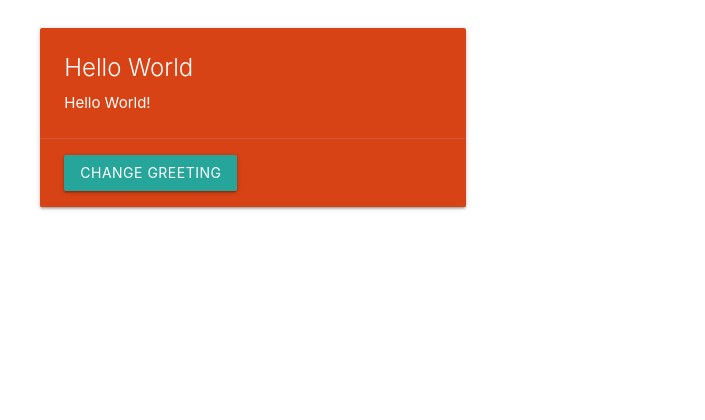
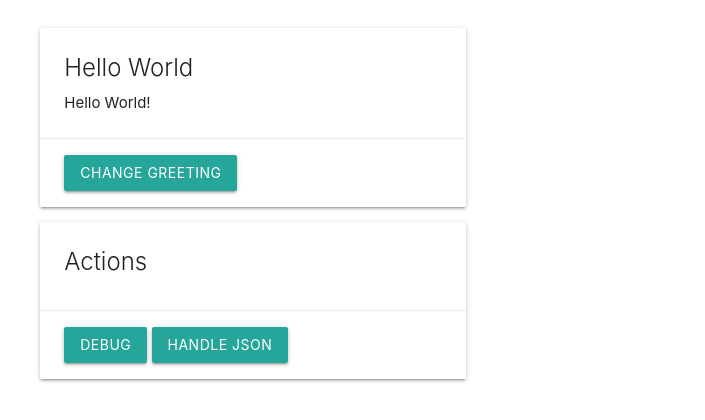
Before and after one commit to feihong/typescript-quickstart, a website with bundled scripts: page static/index.html in a window 1280 px wide. Shown: the part 116-536 px from the top of the page, without its empty margins (163-868 px from the left). Built offline with nearby package versions, Linux system fonts and the light colour scheme.

Commit message:
Add more buttons

```diff
--- a/src/app.ts
+++ b/src/app.ts
@@ -22,7 +22,7 @@ const greetings = [
 $('#message').text('Hello World!')
 
 
-$('button').on('click', (evt) => {
+$('button.greeting').on('click', (evt) => {
   let index = Math.floor(Math.random() * greetings.length)
   let text = greetings[index]
   $('#message').text(text)
--- a/static/index.html
+++ b/static/index.html
@@ -13,15 +13,24 @@
 
 <div class='row'>
   <div class='col s12 m6'>
-    <div class='card hoverable deep-orange darken-3'>
-      <div class='card-content white-text'>
+    <div class='card hoverable'>
+      <div class='card-content'>
         <span class='card-title'>Hello World</span>
         <p id='message'>???</p>
       </div>
       <div class='card-action'>
-        <button class='btn waves-effect'>Change greeting</button>
+        <button class='greeting btn waves-effect'>Change greeting</button>
       </div>
     </div>
+
+    <div class='card'>
+      <div class='card-content'>
+        <span class='card-title'>Actions</span>
+      </div>
+      <div class='card-action'>
+        <button class='debug btn'>Debug</button>
+        <button class='json btn'>Handle JSON</button>
+      </div>
   </div>
 </div>
 
```
Also changed, not shown: README.md.
